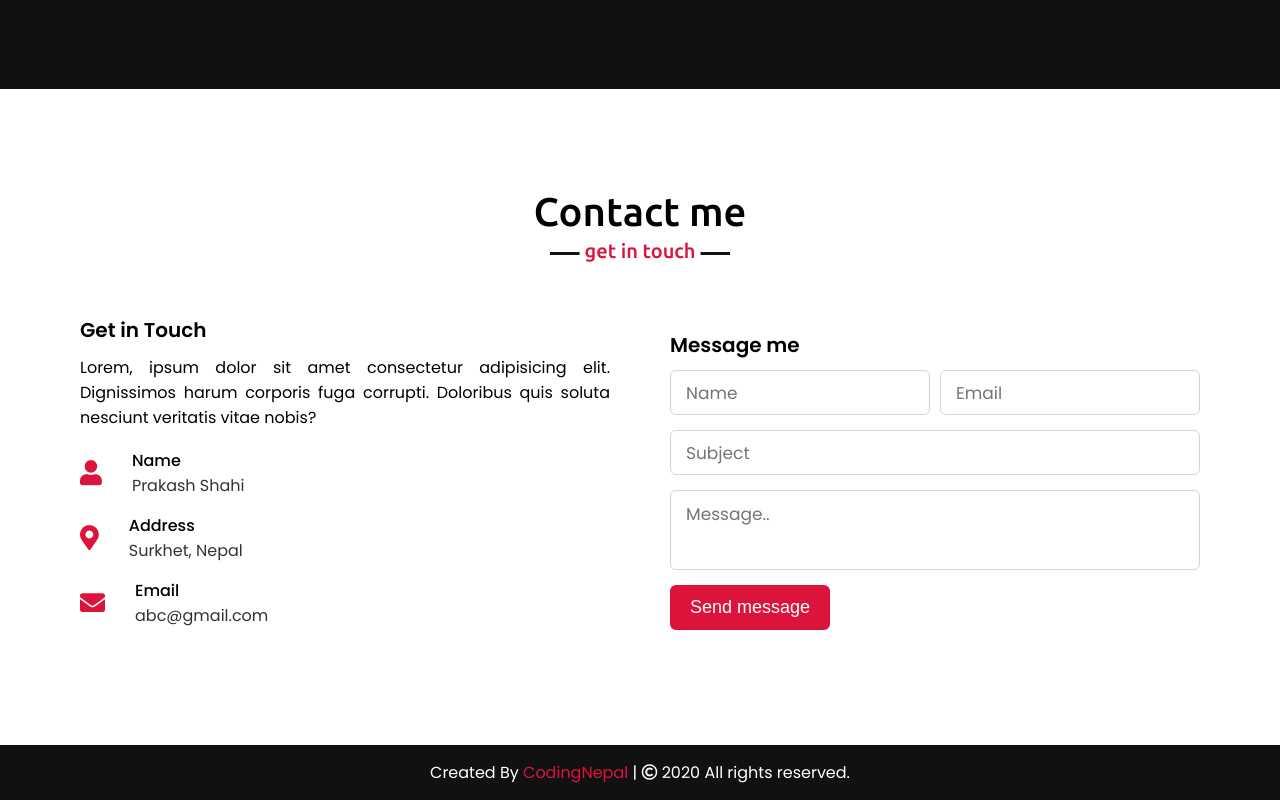
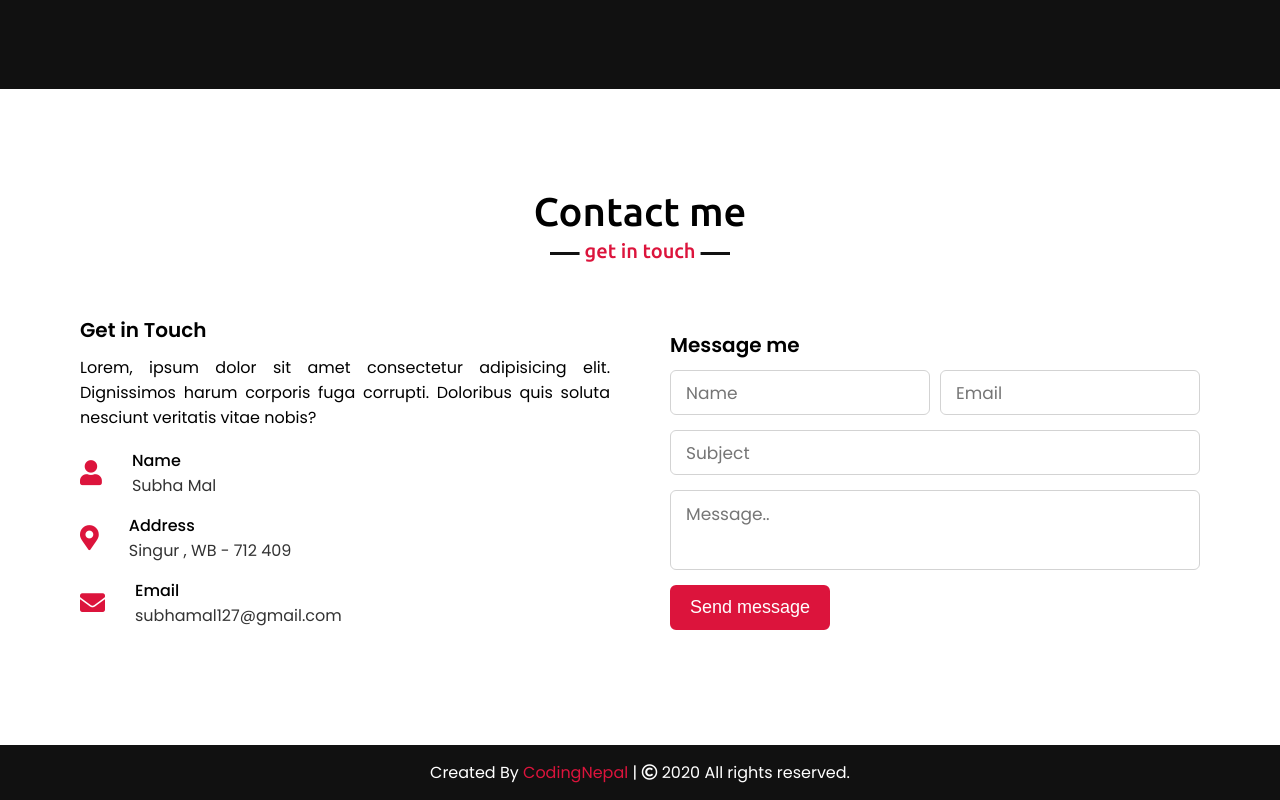
Before and after one commit to subhamal/Portpollio_subha_mal, a plain HTML site: page index.html in a window 1280 px wide. Shown: the part 3313-4113 px from the top of the page. Drawn offline with nearby package versions, Linux system fonts and the light colour scheme.

Commit message:
bug fixing

```diff
--- a/index.html
+++ b/index.html
@@ -215,21 +215,21 @@
                             <i class="fas fa-user"></i>
                             <div class="info">
                                 <div class="head">Name</div>
-                                <div class="sub-title">Prakash Shahi</div>
+                                <div class="sub-title">Subha Mal</div>
                             </div>
                         </div>
                         <div class="row">
                             <i class="fas fa-map-marker-alt"></i>
                             <div class="info">
                                 <div class="head">Address</div>
-                                <div class="sub-title">Surkhet, Nepal</div>
+                                <div class="sub-title">Singur , WB - 712 409</div>
                             </div>
                         </div>
                         <div class="row">
                             <i class="fas fa-envelope"></i>
                             <div class="info">
                                 <div class="head">Email</div>
-                                <div class="sub-title">abc@gmail.com</div>
+                                <div class="sub-title">subhamal127@gmail.com</div>
                             </div>
                         </div>
                     </div>
```
